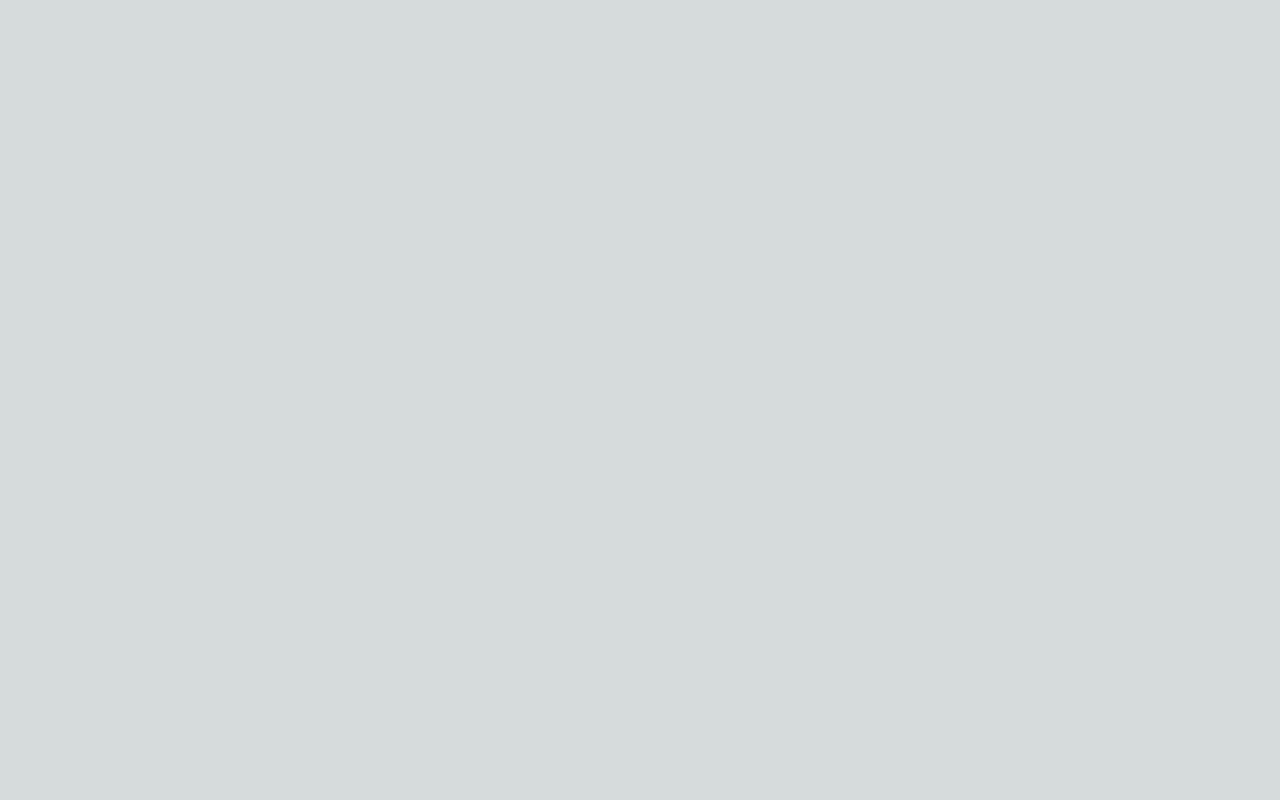
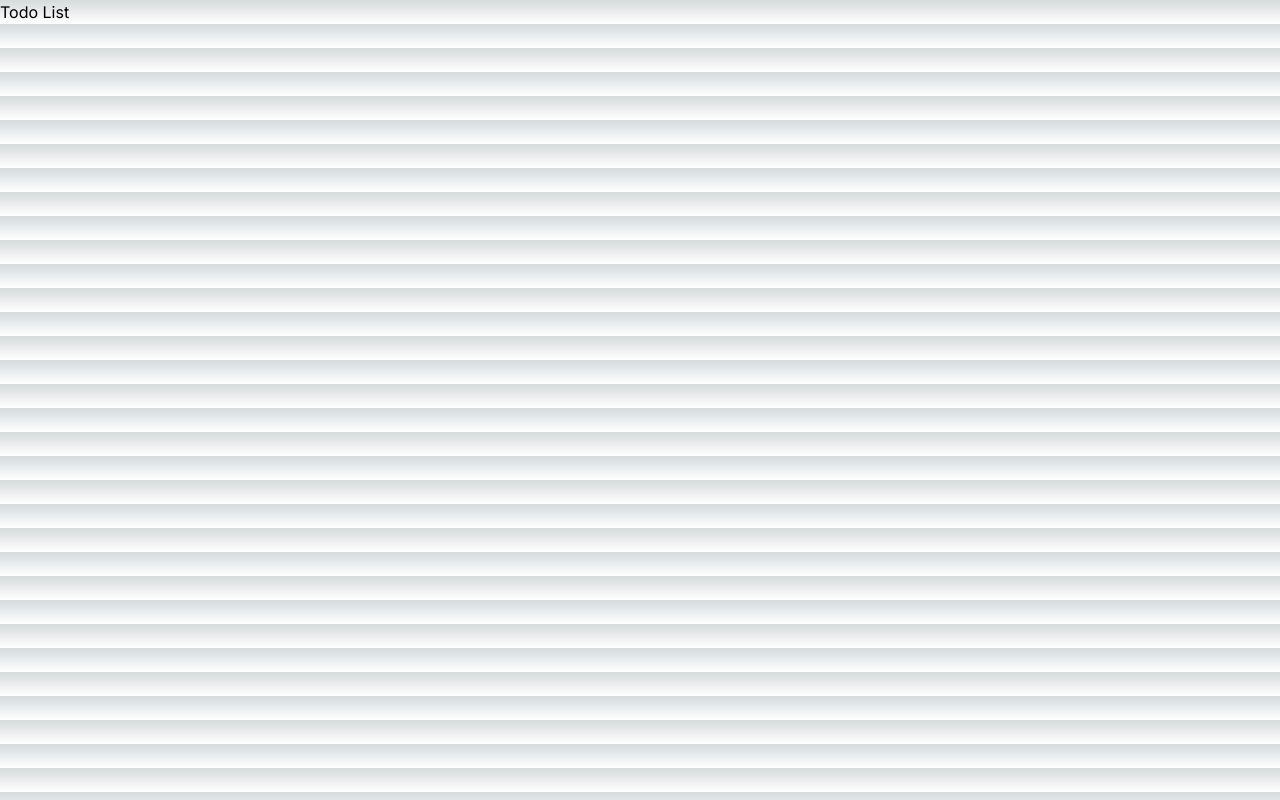
Before and after one commit to Nityam24/Todo-List-NEXT.Js, a Next.js app: page / in a window 1280 px wide. Built offline with nearby package versions, Linux system fonts and the light colour scheme.

Commit message:
set: Layout.js

```diff
--- a/src/app/layout.js
+++ b/src/app/layout.js
@@ -1,17 +1,21 @@
-import './globals.css'
-import { Inter } from 'next/font/google'
+import NavBar from "./components/NavBar";
+import "./globals.css";
+import { Inter } from "next/font/google";
 
-const inter = Inter({ subsets: ['latin'] })
+const inter = Inter({ subsets: ["latin"] });
 
 export const metadata = {
-  title: 'Create Next App',
-  description: 'Generated by create next app',
-}
+  title: "Create Next App",
+  description: "Generated by create next app",
+};
 
 export default function RootLayout({ children }) {
   return (
     <html lang="en">
-      <body className={inter.className}>{children}</body>
+      <body className={inter.className}>
+        <NavBar />
+        {children}
+      </body>
     </html>
-  )
+  );
 }
```
